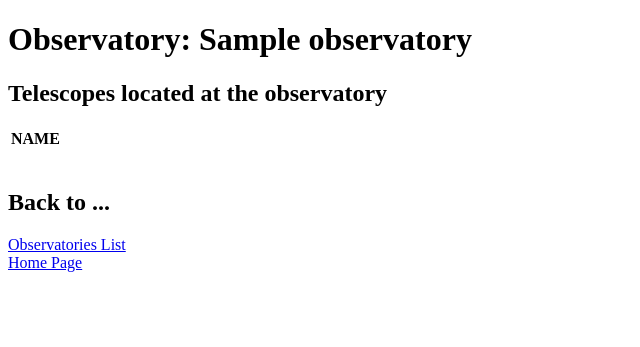
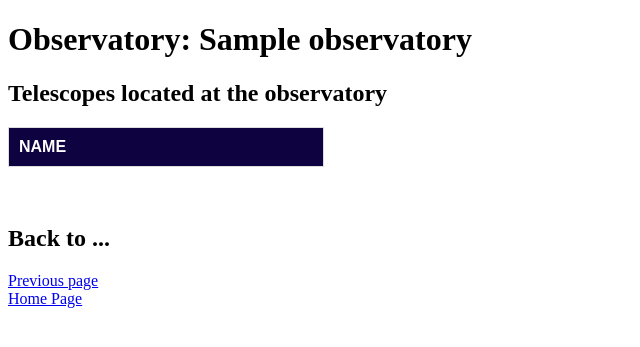
Before and after one commit to noeliagrande/Dwarfs4MOSAIC-Web, a Django app: a page that uses SRC/dwarfs4MOSAIC/templates/dwarfs4MOSAIC/observatory.html in a window 1280 px wide. Shown: the top 347 px of the page, without its empty margins (0-640 px from the left). Run offline with Django 5.2, Linux system fonts and the light colour scheme; tables that the repository leaves empty hold one stand-in row (values such as "Sample post"); data that the repository does not hold is empty.

Commit message:
Se muestran las listas como tablas

```diff
--- /dev/null
+++ b/SRC/dwarfs4MOSAIC/static/dwarfs4MOSAIC/home.css
@@ -0,0 +1,4 @@
+/* Background image */
+body {
+    background: white url("images/background.png") no-repeat;
+}
--- /dev/null
+++ b/SRC/dwarfs4MOSAIC/static/dwarfs4MOSAIC/tables.css
@@ -0,0 +1,35 @@
+/* Basic table style */
+table {
+    width: 100%; /* Percentage of available space */
+    max-width: 25%; /* Table shall not exceed % of view width */
+    #width: auto;  /* Table resizes columns according to content */
+    table-layout: auto; /* Allows for dynamic column widths */
+    margin: 20px 0; /* left alignment  */
+    border-collapse: collapse;
+    text-align: left;
+    font-family: Arial, sans-serif;
+}
+
+/* Cell styling */
+th, td {
+    border: 1px solid #ddd;
+    padding: 10px 10px;
+    white-space: nowrap; /* Prevents text from splitting into multiple lines */
+}
+
+/* Table heading */
+th {
+    background-color: #0e0340;
+    color: white;
+}
+
+/* Alternate colours in rows
+tr:nth-child(even) {
+    background-color: #f2f2f2;
+}*/
+
+/* Hover effect */
+/* Changes background colour when user hovers mouse over row*/
+tr:hover {
+    background-color: #ddd;
+}
--- a/SRC/dwarfs4MOSAIC/templates/dwarfs4MOSAIC/home.html
+++ b/SRC/dwarfs4MOSAIC/templates/dwarfs4MOSAIC/home.html
@@ -1,8 +1,12 @@
 <!DOCTYPE html>
 <html lang="en">
+
+{% load static %}
+
 <head>
     <meta charset="UTF-8">
     <title>home</title>
+    <link rel="stylesheet" href="{% static 'dwarfs4MOSAIC/home.css' %}">
 </head>
 <body>
     <h1>Dwarfs4MOSAIC Home Page</h1>
--- a/SRC/dwarfs4MOSAIC/templates/dwarfs4MOSAIC/instrument.html
+++ b/SRC/dwarfs4MOSAIC/templates/dwarfs4MOSAIC/instrument.html
@@ -1,5 +1,7 @@
 <!DOCTYPE html>
 <html lang="en">
+
+<!-- Arguments: 'previous_page'  -->
 <head>
     <meta charset="UTF-8">
     <title>Instrument: {{ Tbl_instrument.name }}</title>
@@ -13,7 +15,7 @@
     <!-- Back links-->
     <br>
     <h2>Back to ...</h2>
-    <a href="{% url 'instruments' %}">Instrument List</a>
+    <a href="{{ previous_page }}">Previous page</a>
     <br>
     <a href="{% url 'home' %}">Home Page</a>
 
--- a/SRC/dwarfs4MOSAIC/templates/dwarfs4MOSAIC/instruments.html
+++ b/SRC/dwarfs4MOSAIC/templates/dwarfs4MOSAIC/instruments.html
@@ -1,11 +1,13 @@
 <!DOCTYPE html>
 <html lang="en">
 
+{% load static %}
+
 <!-- Argument: 'lst_instruments'  -->
-
 <head>
     <meta charset="UTF-8">
     <title>Instruments</title>
+    <link rel="stylesheet" href="{% static 'dwarfs4MOSAIC/tables.css' %}">
 </head>
 <body>
     <h1>Instruments</h1>
--- a/SRC/dwarfs4MOSAIC/templates/dwarfs4MOSAIC/observatories.html
+++ b/SRC/dwarfs4MOSAIC/templates/dwarfs4MOSAIC/observatories.html
@@ -1,11 +1,13 @@
 <!DOCTYPE html>
 <html lang="en">
 
+{% load static %}
+
 <!-- Argument: 'lst_observatories'  -->
-
 <head>
     <meta charset="UTF-8">
     <title>Observatories</title>
+    <link rel="stylesheet" href="{% static 'dwarfs4MOSAIC/tables.css' %}">
 </head>
 <body>
     <h1>Observatories</h1>
--- a/SRC/dwarfs4MOSAIC/templates/dwarfs4MOSAIC/observatory.html
+++ b/SRC/dwarfs4MOSAIC/templates/dwarfs4MOSAIC/observatory.html
@@ -1,11 +1,13 @@
 <!DOCTYPE html>
 <html lang="en">
 
-<!-- Arguments: 'observatory', 'lst_telescopes'  -->
+{% load static %}
 
+<!-- Arguments: 'observatory', 'lst_telescopes', 'previous_page'  -->
 <head>
     <meta charset="UTF-8">
     <title>Observatory: {{ observatory.name }}</title>
+    <link rel="stylesheet" href="{% static 'dwarfs4MOSAIC/tables.css' %}">
 </head>
 <body>
     <h1>Observatory: {{ observatory.name }}</h1>
@@ -30,7 +32,7 @@
     <!-- Back links-->
     <br>
     <h2>Back to ...</h2>
-    <a href="{% url 'observatories' %}">Observatories List</a>
+    <a href="{{ previous_page }}">Previous page</a>
     <br>
     <a href="{% url 'home' %}">Home Page</a>
 
--- a/SRC/dwarfs4MOSAIC/templates/dwarfs4MOSAIC/telescope.html
+++ b/SRC/dwarfs4MOSAIC/templates/dwarfs4MOSAIC/telescope.html
@@ -1,11 +1,13 @@
 <!DOCTYPE html>
 <html lang="en">
 
-<!-- Arguments: 'telescope', 'lst_instruments'  -->
+{% load static %}
 
+<!-- Arguments: 'telescope', 'lst_instruments', 'previous_page'  -->
 <head>
     <meta charset="UTF-8">
     <title>Telescope: {{ telescope.name }}</title>
+    <link rel="stylesheet" href="{% static 'dwarfs4MOSAIC/tables.css' %}">
 </head>
 <body>
     <h1>Telescope: {{ telescope.name }}</h1>
@@ -30,7 +32,7 @@
     <!-- Back links-->
     <br>
     <h2>Back to ...</h2>
-    <a href="{% url 'instruments' %}">Instrument List</a>
+    <a href="{{ previous_page }}">Previous page</a>
     <br>
     <a href="{% url 'home' %}">Home Page</a>
 
--- a/SRC/dwarfs4MOSAIC/templates/dwarfs4MOSAIC/telescopes.html
+++ b/SRC/dwarfs4MOSAIC/templates/dwarfs4MOSAIC/telescopes.html
@@ -1,11 +1,13 @@
 <!DOCTYPE html>
 <html lang="en">
 
+{% load static %}
+
 <!-- Argument: 'lst_telescopes'  -->
-
 <head>
     <meta charset="UTF-8">
     <title>Telescopes</title>
+    <link rel="stylesheet" href="{% static 'dwarfs4MOSAIC/tables.css' %}">
 </head>
 <body>
     <h1>Telescopes</h1>
--- a/SRC/dwarfs4MOSAIC/views.py
+++ b/SRC/dwarfs4MOSAIC/views.py
@@ -1,6 +1,7 @@
 from django.db import connection
 from django.shortcuts import render
 from django.shortcuts import get_object_or_404
+from django.http import HttpResponseRedirect
 
 from .models import Tbl_observatory, Tbl_telescope, Tbl_instrument
 
@@ -21,10 +22,12 @@
 def observatory_view(request, observatory_name):
     observatory = get_object_or_404(Tbl_observatory, name = observatory_name) # Get observatory by name
     telescopes = Tbl_telescope.objects.filter(obs_tel = observatory.id) # Get telescopes belonging to the observatory
+    prev_page = request.META.get('HTTP_REFERER', '/') # Get URL of previous page
 
     return render(request, 'dwarfs4MOSAIC/observatory.html', {
         'observatory': observatory,
-        'lst_telescopes': telescopes
+        'lst_telescopes': telescopes,
+        'previous_page': prev_page
     })
 
 # 'Telescopes table' page.
@@ -39,10 +42,12 @@
 def telescope_view(request, telescope_name):
     telescope = get_object_or_404(Tbl_telescope, name = telescope_name) # Get telescope by name
     instruments = Tbl_instrument.objects.filter(tel_ins = telescope.id) # Get instruments belonging to the telscope
+    prev_page = request.META.get('HTTP_REFERER', '/') # Get URL of previous page
 
     return render(request, 'dwarfs4MOSAIC/telescope.html', {
         'telescope': telescope,
-        'lst_instruments': instruments
+        'lst_instruments': instruments,
+        'previous_page': prev_page
     })
 
 # 'Instruments table' page.
@@ -55,7 +60,8 @@
 
 # Page with information about a specific instrument
 def instrument_view(request, instrument_name):
-    # Get instrument by name
-    ins = get_object_or_404(Tbl_instrument, name=instrument_name)
 
-    return render(request, 'dwarfs4MOSAIC/instrument.html', {'Tbl_instrument': ins})
+    ins = get_object_or_404(Tbl_instrument, name=instrument_name) # Get instrument by name
+    prev_page = request.META.get('HTTP_REFERER', '/') # Get URL of previous page
+
+    return render(request, 'dwarfs4MOSAIC/instrument.html', {'Tbl_instrument': ins, 'previous_page': prev_page})
--- a/SRC/website/settings.py
+++ b/SRC/website/settings.py
@@ -117,6 +117,7 @@
 # https://docs.djangoproject.com/en/5.1/howto/static-files/
 
 STATIC_URL = 'static/'
+STATICFILES_DIRS = [BASE_DIR / "static"]
 
 # Default primary key field type
 # https://docs.djangoproject.com/en/5.1/ref/settings/#default-auto-field
```
Also changed, not shown: SRC/dwarfs4MOSAIC/static/dwarfs4MOSAIC/images/background.png (added).
